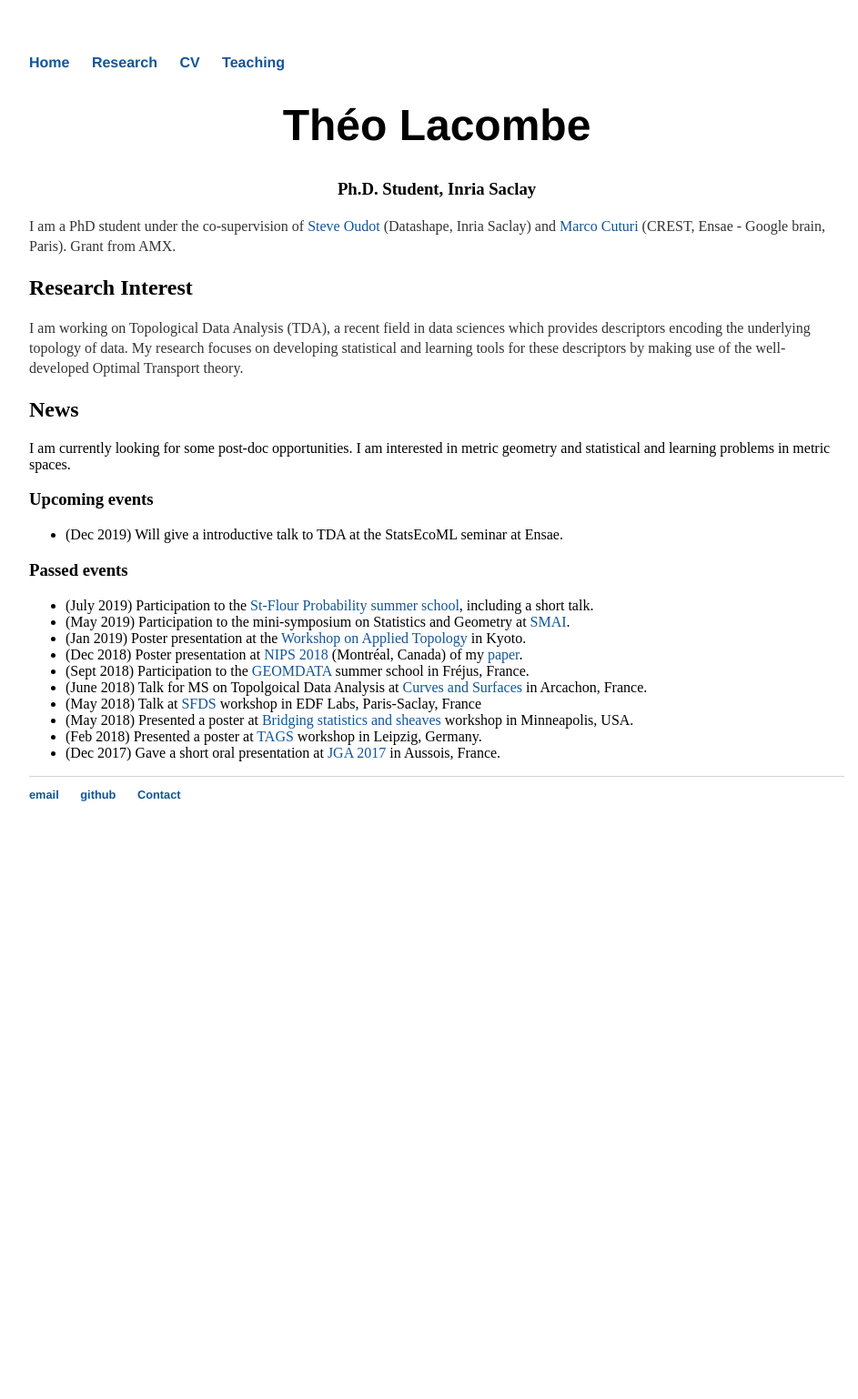
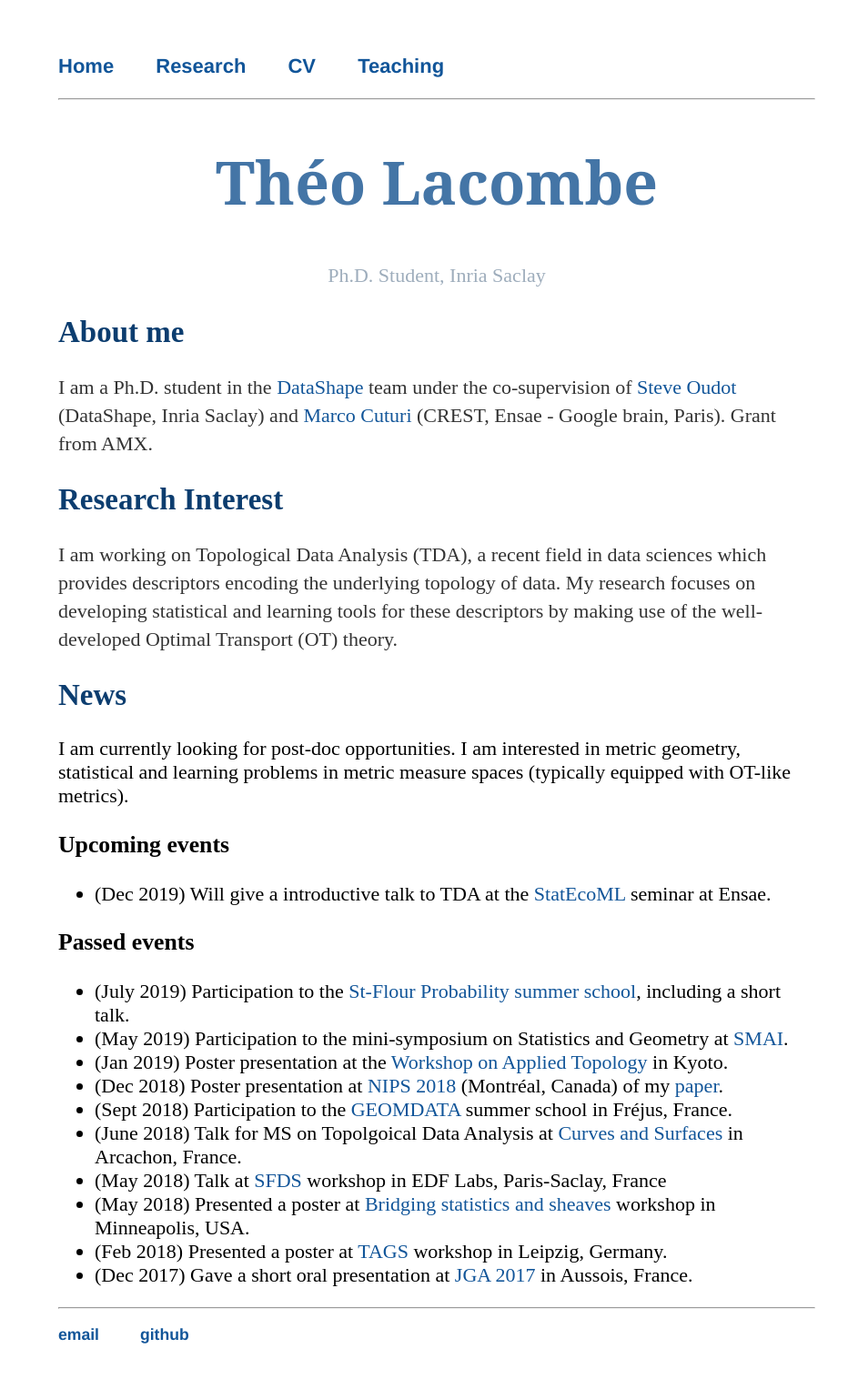
Before and after one commit to tlacombe/tlacombe.github.io, a Jekyll site: the page built from index.html, in a window 1280 px wide. Shown: the whole page at 91% size, without its empty margins (160-1103 px from the left). Built offline with Jekyll 4.4.1, drawn with Linux system fonts in a browser that asks for light colours; before the commit the page ends 941 px from its top, so only the background shows below that.

Commit message:
website v2

```diff
--- a/_layouts/default.html
+++ b/_layouts/default.html
@@ -1,30 +1,31 @@
-<!DOCTYPE html>
+<!doctype html>
 <html>
-	<head>
+        <head>
+		<meta charset="utf-8">
 		<title>{{ page.title }}</title>
 		<!-- link to main stylesheet -->
-		<link rel="stylesheet" type="text/css" href="/css/main.css">
+		<link rel="stylesheet" type="text/css" href="css/main.css">
 	</head>
-	<body>
-		<nav>
-    		<ul>
+<body>
+     <nav>
+         <ul>
         		<li><a href="/">Home</a></li>
 			<li><a href="/research">Research</a></li>
 			<li><a href="/curriculum">CV</a></li>
         		<li><a href="/teaching">Teaching</a></li>
     		</ul>
 		</nav>
-
+                <hr>
 		<div class="container">
 
 		{{ content }}
 
 		</div><!-- /.container -->
+		<hr>
 		<footer>
     		<ul>
         		<li><a href="mailto:theo.lacombe@inria.fr">email</a></li>
         		<li><a href="https://github.com/tlacombe">github</a></li>
-			<li><a href="/contact">Contact</a></li>
 			</ul>
 		</footer>
 	</body>
--- a/css/main.css
+++ b/css/main.css
@@ -1,6 +1,9 @@
 body {
     margin: 60px auto;
-    width: 70%;
+    width: 65%;
+    font:'Calibri', 'Ubuntu', 'Arial', 'Calibri';
+    font-size:22px;
+    background-color: #fff;
 }
 nav ul, footer ul {
     font-family:'Helvetica', 'Arial', 'Sans-Serif';
@@ -10,8 +13,9 @@ nav ul, footer ul {
 }
 nav ul li, footer ul li {
     display: inline;
-    margin-right: 20px;
+    margin-right: 40px; /* largeur inter section */
 }
+
 a { /* Color of href */
     text-decoration: none;
     color: #159;
@@ -21,15 +25,25 @@ a:hover {
 }
 h1 {
     font-size: 3em;
-    font-family:'Helvetica', 'Arial', 'Sans-Serif';
+    font-family:'Serif', 'Helvetica', 'Arial', 'Sans-Serif';
+    color: #4475A6;
+}
+h1.title {
+    text-align: center;
+}
+h2 {
+    color:#0C3D6F;
 }
 p {
     font-size: 1em;
     line-height: 1.4em;
     color: #333;
 }
+p.subtitle {
+    color:#9EADBC;
+    text-align: center;
+}
 footer {
-    border-top: 1px solid #d5d5d5;
     font-size: .8em;
 }
 
--- a/index.html
+++ b/index.html
@@ -1,22 +1,26 @@
 ---
 layout: default
-title: Theo Lacombe's webpage
+title: Théo Lacombe's webpage
 ---
 <div class="blurb">
-  <center>
-    <h1>Théo Lacombe</h1>
-    <h3>Ph.D. Student, Inria Saclay</h3>
-  </center>
-    <p>I am a PhD student under the co-supervision of <a href="http://geometrica.saclay.inria.fr/team/Steve.Oudot/">Steve Oudot</a> (Datashape, Inria Saclay) and <a href="http://marcocuturi.net">Marco Cuturi</a> (CREST, Ensae - Google brain, Paris). Grant from AMX.</p>
+  <header>
+    <h1 class="title">Théo Lacombe</h1>
+    <!--<img src="photo.jpg" alt="Theo Lacombe" class="picture" />-->
+    <p class="subtitle">Ph.D. Student, Inria Saclay</p>
+  </header>
+    <h2> About me</h2>
+    <p>I am a Ph.D. student in the <a href="https://team.inria.fr/datashape/">DataShape</a> team under the co-supervision of <a href="http://geometrica.saclay.inria.fr/team/Steve.Oudot/">Steve Oudot</a> (DataShape, Inria Saclay) and <a href="http://marcocuturi.net">Marco Cuturi</a> (CREST, Ensae - Google brain, Paris). Grant from AMX.</p>
 
     <h2>Research Interest</h2>
-	<p>I am working on Topological Data Analysis (TDA), a recent field in data sciences which provides descriptors encoding the underlying topology of data. My research focuses on developing statistical and learning tools for these descriptors by making use of the well-developed Optimal Transport theory.</p>
+	<p>
+		I am working on Topological Data Analysis (TDA), a recent field in data sciences which provides descriptors encoding the underlying topology of data. My research focuses on developing statistical and learning tools for these descriptors by making use of the well-developed Optimal Transport (OT) theory.
+	</p>
 
     <h2> News </h2>
-	I am currently looking for some post-doc opportunities. I am interested in metric geometry and statistical and learning problems in metric spaces.
+	I am currently looking for post-doc opportunities. I am interested in metric geometry, statistical and learning problems in metric measure spaces (typically equipped with OT-like metrics).
 	<h3> Upcoming events</h3>
 	<ul>
-		<li> (Dec 2019) Will give a introductive talk to TDA at the StatsEcoML seminar at Ensae. </li>
+		<li> (Dec 2019) Will give a introductive talk to TDA at the <a href="https://StatEcoML.github.io">StatEcoML</a> seminar at Ensae.</li>
 	</ul>
 
         <h3> Passed events </h3>
--- a/research/index.html
+++ b/research/index.html
@@ -1,6 +1,6 @@
 ---
 layout: default
-title: Publications
+title: TL - Research
 ---
 <h2>Publications & Preprint</h2>
 	<ul>
```
Also changed, not shown: photo.jpg (added).
